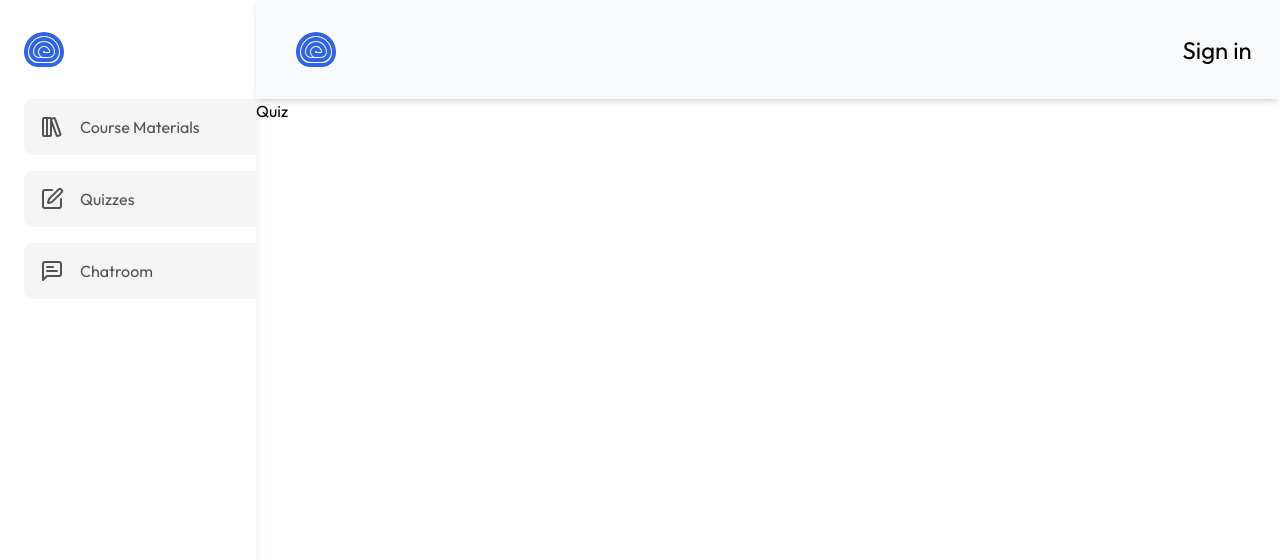
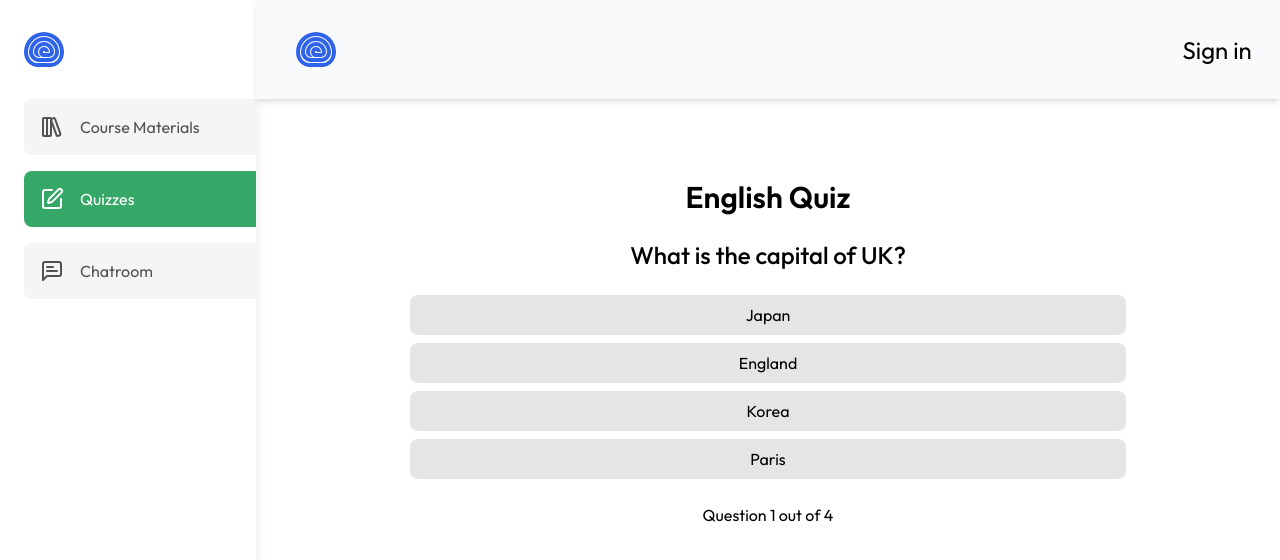
Before and after one commit to CosMo578/Quik-Docs, a Next.js app: page /quiz in a window 1280 px wide. Shown: the top 560 px of the page. Built offline with nearby package versions, Linux system fonts and the light colour scheme; no server answers.

Commit message:
Almost Done
Implemented functionality for Chat and Quiz
UI for Chatroom still incomplete
UI for Quiz still incomplete

```diff
--- a/next.config.mjs
+++ b/next.config.mjs
@@ -5,6 +5,12 @@ const nextConfig = {
       {
         protocol: "https",
         hostname: "images.unsplash.com",
+        port: "",
+        pathname: "/**",
+      },
+      {
+        protocol: "https",
+        hostname: "img.clerk.com",
         port: "",
         pathname: "/**",
       },
--- a/package.json
+++ b/package.json
@@ -15,6 +15,7 @@
     "lucide-react": "^0.427.0",
     "next": "14.2.5",
     "react": "^18",
+    "react-doc-viewer": "^0.1.14",
     "react-dom": "^18",
     "react-firebase-hooks": "^5.1.1",
     "yup": "^1.4.0"
--- a/src/app/(dashboard)/(routes)/chatroom/page.jsx
+++ b/src/app/(dashboard)/(routes)/chatroom/page.jsx
@@ -1,97 +1,95 @@
-// import {
-//   collection,
-//   query,
-//   orderBy,
-//   limit,
-//   getDocs,
-//   getFirestore,
-//   FieldValue,
-// } from "firebase/firestore";
-// import { useUser } from "@clerk/clerk-react";
-// import Image from "next/image";
-// import { useRef } from "react";
+"use client";
+import {
+  getFirestore,
+  onSnapshot,
+  collection,
+  addDoc,
+  orderBy,
+  query,
+  serverTimestamp,
+} from "firebase/firestore";
+import { useEffect, useRef, useState } from "react";
+import { app } from "../../../../../firebaseConfig";
+import { useUser } from "@clerk/nextjs";
+import Image from "next/image";
 
-// export const ChatMessage = (props) => {
-//   const { isLoaded, isSignedIn, user } = useUser();
-//   const { text, uid } = props.message;
-//   const messageClass = uid === auth.currentUser.uid ? "sent" : "received";
+const ChatMessage = ({ msg, currentUserId }) => {
+  let myMessage =
+    msg.data.uid === currentUserId
+      ? "justify-self-end flex-row-reverse"
+      : "justify-self-start";
+  return (
+    <div className={`flex items-center gap-4 ${myMessage}`}>
+      <Image
+        className="rounded-full"
+        src={msg.data?.imageUrl}
+        alt={msg.data.alt}
+        width={50}
+        height={50}
+      />
+      <div className="space-y-1.5 rounded-xl bg-primary-100 px-4 py-3 text-white">
+        <p className="text-sm">{msg.data.username}</p>
+        <p>{msg.data.text}</p>
+      </div>
+    </div>
+  );
+};
 
-//   return (
-//     <div>
-//       <Image src={user.imageUrl} alt="" width={60} height={60} />
-//       <p>{text}</p>
-//     </div>
-//   );
-// };
+const db = getFirestore(app);
+const ChatRoom = () => {
+  const { isLoaded, isSignedIn, user } = useUser();
+  const [messages, setMessages] = useState([]);
+  const [newMessages, setNewMessages] = useState("");
+  const dummy = useRef();
 
-// const Chatroom = () => {
-//   const db = getFirestore(app);
-//   const [messages, setMessages] = useState([]);
-//   const messageRef = collection(db, "messages");
-//   const { isLoaded, isSignedIn, user } = useUser();
+  useEffect(() => {
+    const qury = query(collection(db, "messages"), orderBy("timestamp"));
+    const unsubscribe = onSnapshot(qury, (snapshot) => {
+      setMessages(
+        snapshot.docs.map((doc) => ({ id: doc.id, data: doc.data() })),
+      );
+    });
 
-//   const [formValue, setFormValue] = useState("");
+    return unsubscribe;
+  }, []);
 
-//   const sendMessage = async (e) => {
-//     e.preventDefault();
-//     const { id, imageUrl } = user;
+  const sendMessages = async (e) => {
+    e.preventDefault();
+    await addDoc(collection(db, "messages"), {
+      uid: user.id,
+      username: user.username,
+      text: newMessages,
+      image: user.imageUrl,
+      alt: user.fullName,
+      timestamp: serverTimestamp(),
+    });
+    setNewMessages("");
+    dummy.current.scrollIntoView({ behaviour: "smooth" });
+  };
 
-//     await messageRef.add({
-//       text: formValue,
-//       createdAt: FieldValue.serverTimeStamp(),
-//       id,
-//       imageUrl,
-//     });
-//     setFormValue("");
-//     empty.current.scrollIntoView({ behaviour: "smaooth" });
-//   };
+  return (
+    <main className="h-full overflow-y-clip">
+      <section>
+        <div className='flex flex-col gap-2 px-6'>
+        {messages?.map((msg) => (
+          <ChatMessage key={msg.id} msg={msg} currentUserId={user.id} />
+        ))}
+        </div>
+        <div ref={dummy}></div>
+      </section>
 
-//   useEffect(() => {
-//     const fetchMessages = async () => {
-//       const q = query(messageRef, orderBy("createdAt"), limit(25));
-
-//       const querySnapshot = await getDocs(q);
-
-//       const messagesData = querySnapshot.docs.map((doc) => ({
-//         id: doc.id,
-
-//         ...doc.data(),
-//       }));
-
-//       setMessages(messagesData);
-//     };
-
-//     fetchMessages();
-//   });
-
-//   const empty = useRef();
-
-//   return (
-//     <section>
-//       <div>
-//         {messages &&
-//           messages.map((msg) => {
-//             return <ChatMessage key={msg.id} message={msg} />;
-//           })}
-//         <div ref={empty}></div>
-//       </div>
-//       <form onSubmit={sendMessage}>
-//         <input
-//           type="text"
-//           value={formValue}
-//           onChange={(e) => setFormValue(e.target.value)}
-//         />
-//         <button type="submit">Send Msg</button>
-//       </form>
-//     </section>
-//   );
-// };
-// export default Chatroom;
-
-
-const ChatRoom = () => {
-  return (
-    <div>ChatRoom</div>
-  )
-}
-export default ChatRoom
+      <form onSubmit={(e) => sendMessages(e)}>
+        <input
+          className='rounded-2xl p-3 bg-green-200  mr-4'
+          type="text"
+          value={newMessages}
+          placeholder='Message'
+          onChange={(e) => setNewMessages(e.target.value)}
+          required
+        />
+        <button type="submit">Send Message</button>
+      </form>
+    </main>
+  );
+};
+export default ChatRoom;
--- a/src/app/(dashboard)/(routes)/home/page.jsx
+++ b/src/app/(dashboard)/(routes)/home/page.jsx
@@ -63,22 +63,16 @@ const CourseMaterials = () => {
             timeCreated: metadata.timeCreated,
             downloadURL: downloadURL,
           });
-
-          console.log(downloadURL);
         }
-
-        // Output the list of files
 
         setAllDocs(fileList);
 
-        // Optionally, return the list if needed for further use
         return fileList;
       } catch (error) {
         console.error("Error listing files:", error);
       }
     };
 
-    // Call the function
     listFiles();
   });
 
@@ -110,9 +104,6 @@ const CourseMaterials = () => {
                 Type
               </th>
               <th scope="col" className="px-6 py-3">
-                Preview
-              </th>
-              <th scope="col" className="px-6 py-3">
                 Download
               </th>
             </tr>
@@ -136,12 +127,6 @@ const CourseMaterials = () => {
                   <td className="px-6 py-4">{formatDate(doc?.timeCreated)}</td>
                   <td className="px-6 py-4">{doc?.contentType}</td>
                   <td className="px-6 py-4">
-                    <button className="flex items-center rounded-lg bg-primary-300 px-6 py-2.5 font-medium text-white hover:bg-primary-500 sm:w-auto">
-                      Preview
-                      <Eye className="ms-2" />
-                    </button>
-                  </td>
-                  <td className="px-6 py-4">
                     <Link href={doc?.downloadURL}>
                       <button className="flex items-center rounded-lg bg-primary-300 px-6 py-2.5 font-medium text-white hover:bg-primary-500 sm:w-auto">
                         Download
--- a/src/app/(dashboard)/(routes)/layout.jsx
+++ b/src/app/(dashboard)/(routes)/layout.jsx
@@ -28,12 +28,12 @@ const SideNavBar = () => {
         </li>
         <li
           className={
-            pathname == "/quizzes"
+            pathname == "/quiz"
               ? "bg-primary-100 text-white"
               : "bg-neutral-100 text-neutral-600"
           }
         >
-          <Link className="flex items-center gap-4" href="/quizzes">
+          <Link className="flex items-center gap-4" href="/quiz">
             <SquarePen /> Quizzes
           </Link>
         </li>
@@ -64,11 +64,3 @@ export default function Layout({ children }) {
     </section>
   );
 }
-// <section>
-//   <header className="flex items-center justify-between">
-//     <ion-icon src="/logoipsum.svg"></ion-icon>
-//     <SignedHeader />
-//   </header>
-//   <SideNavBar />
-//   {children}
-// </section>
--- a/src/app/(dashboard)/(routes)/quiz/page.jsx
+++ b/src/app/(dashboard)/(routes)/quiz/page.jsx
@@ -1,6 +1,106 @@
+"use client";
+import { useEffect, useState } from "react";
+
 const Quiz = () => {
+  const [finalResult, setFinalResult] = useState(false);
+  const [score, setScore] = useState(0);
+  const [currentQuestion, setCurrentQuestion] = useState(0);
+  const [highScore, setHighScore] = useState(0);
+
+  const questions = [
+    {
+      text: "What is the capital of UK?",
+      options: [
+        { text: "Japan", isCorrect: false },
+        { text: "England", isCorrect: true },
+        { text: "Korea", isCorrect: false },
+        { text: "Paris", isCorrect: false },
+      ],
+    },
+    {
+      text: "What is the capital of Nigeria?",
+      options: [
+        { text: "Delta", isCorrect: false },
+        { text: "Lagos", isCorrect: true },
+        { text: "Abuja", isCorrect: false },
+        { text: "Spain", isCorrect: false },
+      ],
+    },
+    {
+      text: "What is the best programming Language in history?",
+      options: [
+        { text: "Java", isCorrect: false },
+        { text: "JavaScript", isCorrect: true },
+        { text: "C++", isCorrect: false },
+        { text: "Python", isCorrect: false },
+      ],
+    },
+    {
+      text: "Is HTML a programming Language?",
+      options: [
+        { text: "Yes", isCorrect: true },
+        { text: "No", isCorrect: false },
+      ],
+    },
+  ];
+
+  const optionClicked = (isCorrect) => {
+    isCorrect && setScore(score + 1);
+
+    if (currentQuestion + 1 < questions.length) {
+      setCurrentQuestion(currentQuestion + 1);
+    } else {
+      setFinalResult(true);
+    }
+  };
+
+  useEffect(() => {
+    if (!score === 0 || score > highScore) {
+      setHighScore(score);
+    }
+  }, [score, highScore]);
+
+  const restartQuiz = () => {
+    setScore(0);
+    setCurrentQuestion(0);
+    setFinalResult(false);
+  };
+
   return (
-    <div>Quiz</div>
-  )
-}
-export default Quiz
+    <main className="mx-auto mt-20 w-[70%] text-center">
+      <h1 className="mb-6 text-3xl font-semibold">English Quiz</h1>
+      {finalResult && "high score:" + highScore}
+      {!finalResult ? (
+        <div className="space-y-6">
+          <h3 className="text-2xl font-medium">
+            {questions[currentQuestion].text}
+          </h3>
+          <ul className="space-y-2">
+            {questions[currentQuestion].options.map((option, index) => (
+              <li
+                className="cursor-pointer rounded-lg bg-neutral-200 p-2"
+                onClick={() => optionClicked(option.isCorrect)}
+                key={index}
+              >
+                {option.text}
+              </li>
+            ))}
+          </ul>
+          <h2>
+            Question {currentQuestion + 1} out of {questions.length}
+          </h2>
+        </div>
+      ) : (
+        <div>
+          <h1>Final Result</h1>
+          <h2>
+            {score} out of {questions.length} correct - (
+            {(score / questions.length) * 100}%)
+          </h2>
+          <button onClick={() => restartQuiz()}>Try Again</button>
+        </div>
+      )}
+    </main>
+  );
+};
+export default Quiz;
--- a/src/middleware.ts
+++ b/src/middleware.ts
@@ -3,6 +3,8 @@ import { clerkMiddleware, createRouteMatcher } from "@clerk/nextjs/server";
 const isPublicRoute = createRouteMatcher([
   "/",
   "/home(.*)",
+  "/chatroom(.*)",
+  "/quiz(.*)",
   "/sign-in(.*)",
   "/sign-up(.*)",
 ]);
```
Also changed, not shown: firebaseConfig.js (+0 -8 lines), src/components/unused/Chatroom.txt (added), src/components/unused/Chatroom2.txt (added), 1 other file (tests, documents, lock files or other folders).
